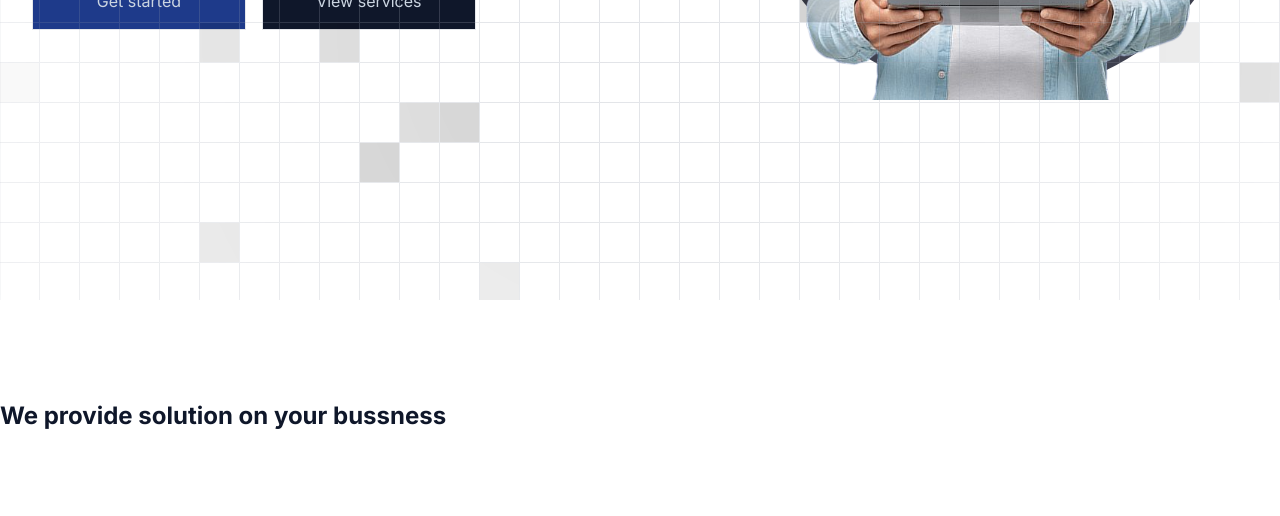
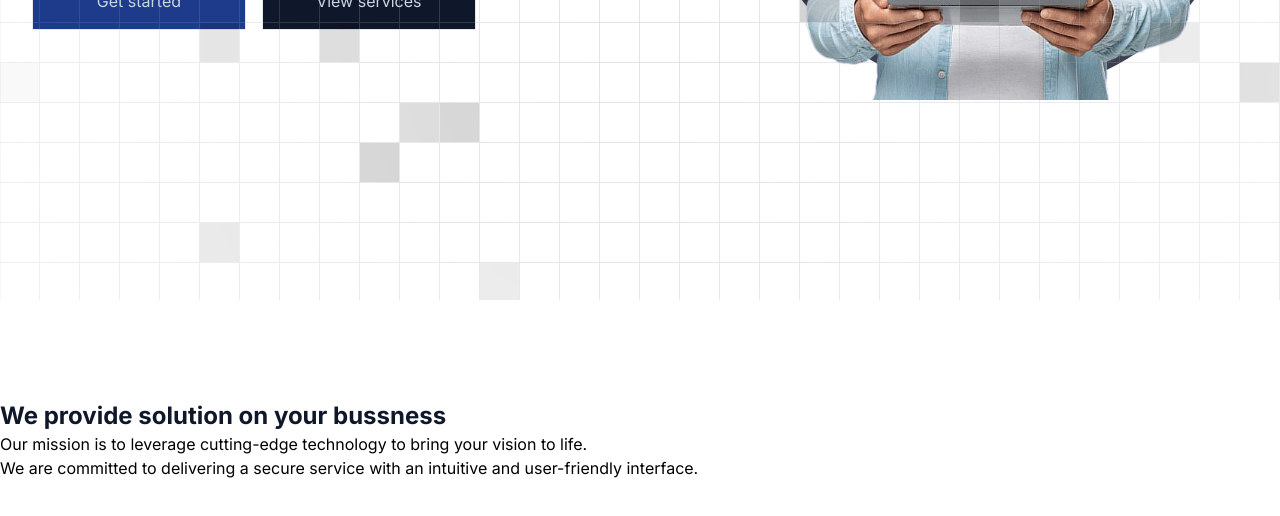
Before and after one commit to tchasinga/devservice, a Next.js app: page / in a window 1280 px wide. Shown: the part 590-1106 px from the top of the page. Built offline with nearby package versions, Linux system fonts and the light colour scheme.

Commit message:
new changes is added for really

```diff
--- a/src/app/Components/Ui/Servicetypeof.jsx
+++ b/src/app/Components/Ui/Servicetypeof.jsx
@@ -1,16 +1,29 @@
-"use client"
-import React from 'react'
+"use client";
+import React from "react";
 
 export default function Servicetypeof() {
   return (
-    <div className='min-h-screen max-w-screen-xl mx-auto w-full'>
-        <div className="flex flex-col justify-center pt-[100px]">
-            <h1 className='text-slate-900 text-2xl font-bold'>We provide solution on your bussness</h1>
-            <div className="flex flex-col justify-center">
-                <p></p>
-                <p></p>
-            </div>
+    <div className="min-h-screen max-w-screen-xl mx-auto w-full">
+      <div className="flex flex-col justify-center pt-[100px]">
+        <h1 className="text-slate-900 text-2xl font-bold">
+          We provide solution on your bussness
+        </h1>
+
+        {/* Right index comments */}
+        <div className="flex flex-col justify-center">
+          <p>
+            Our mission is to leverage cutting-edge technology to bring your
+            vision to life.
+          </p>
+          <p>
+            We are committed to delivering a secure service with an intuitive
+            and user-friendly interface.
+          </p>
         </div>
+
+        {/* Left index comments */}
+
+      </div>
     </div>
-  )
+  );
 }
```
